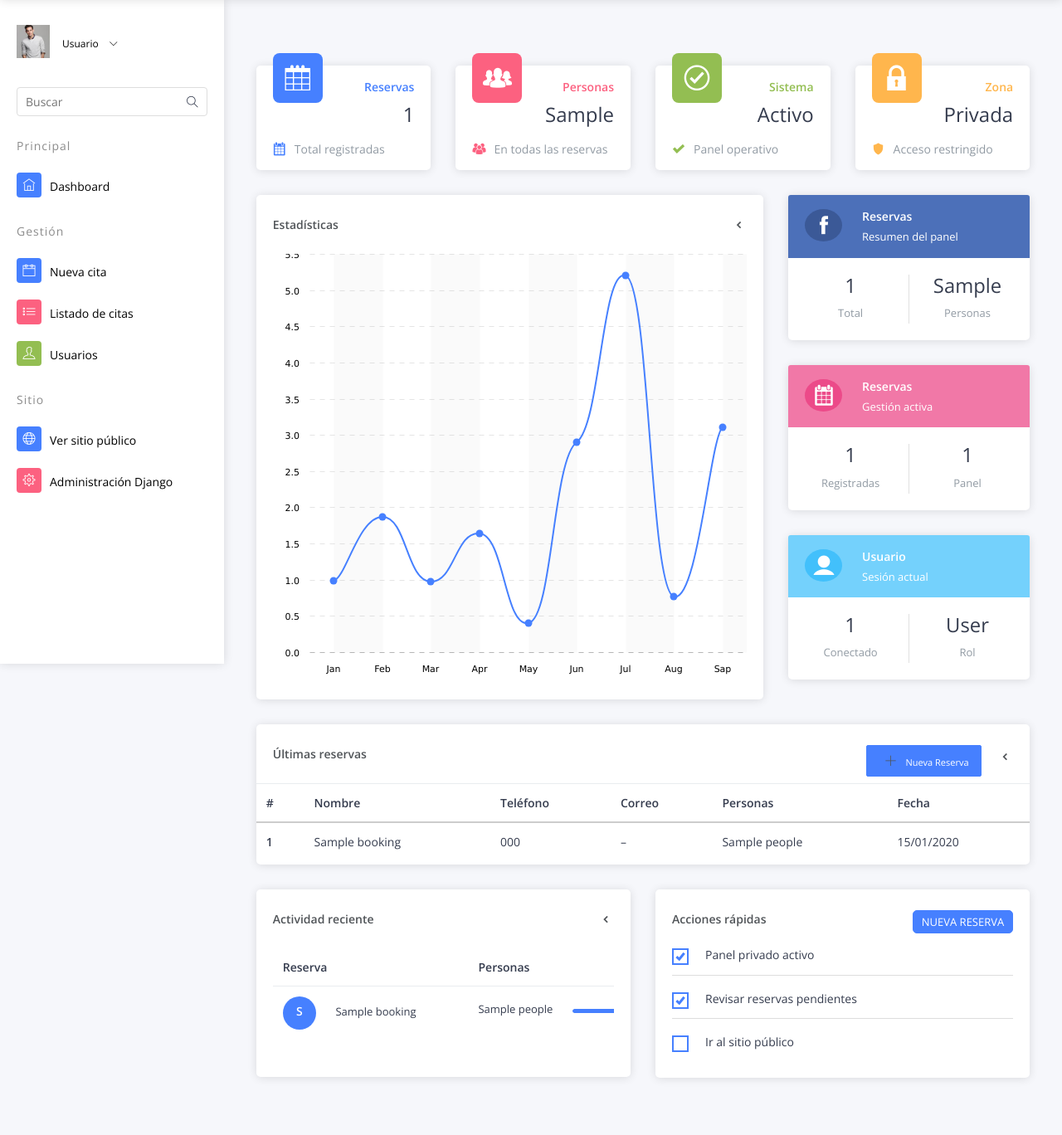
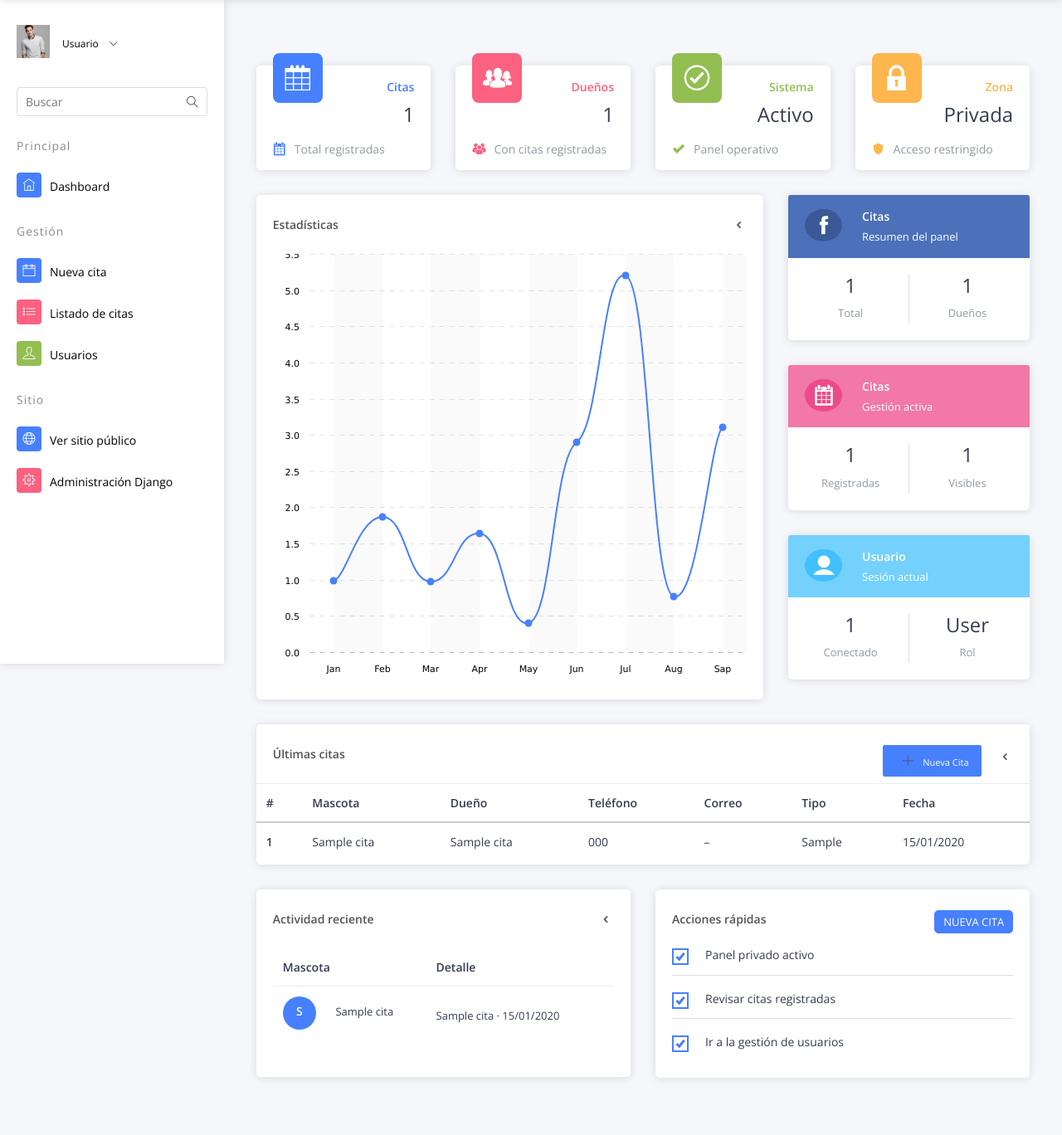
Before and after one commit to camilatuso9119-coder/Mi-proyecto, a Django app: template inicio/templates/private/dashboard.html in a window 1280 px wide. Shown: the part 80-1448 px from the top of the page at 83% size. Run offline with Django 3.2, Linux system fonts and the light colour scheme; the template is opened without the code that fills it: most values are stand-ins (such as "Sample title", 1, 10 or a date in 2020); some libraries are stand-ins or nearby versions; some web fonts are replaced.

Commit message:
Dejé más clara la pantalla principal

```diff
--- a/inicio/templates/private/dashboard.html
+++ b/inicio/templates/private/dashboard.html
@@ -6,13 +6,13 @@
 {% block contenido %}
 <div class="row">
 
-  <!-- Tarjetas widget (diseño Guruable) -->
+  <!-- Tarjetas widget -->
   <div class="col-md-6 col-xl-3">
     <div class="card widget-card-1">
       <div class="card-block-small">
         <i class="icofont icofont-calendar bg-c-blue card1-icon"></i>
-        <span class="text-c-blue f-w-600">Reservas</span>
-        <h4>{{ bookings_count }}</h4>
+        <span class="text-c-blue f-w-600">Citas</span>
+        <h4>{{ citas_count }}</h4>
         <div>
           <span class="f-left m-t-10 text-muted">
             <i class="text-c-blue f-16 icofont icofont-ui-calendar m-r-10"></i>Total registradas
@@ -26,11 +26,11 @@
     <div class="card widget-card-1">
       <div class="card-block-small">
         <i class="icofont icofont-users-alt-5 bg-c-pink card1-icon"></i>
-        <span class="text-c-pink f-w-600">Personas</span>
-        <h4>{{ bookings_people }}</h4>
+        <span class="text-c-pink f-w-600">Dueños</span>
+        <h4>{{ duenos_count }}</h4>
         <div>
           <span class="f-left m-t-10 text-muted">
-            <i class="text-c-pink f-16 icofont icofont-users m-r-10"></i>En todas las reservas
+            <i class="text-c-pink f-16 icofont icofont-users m-r-10"></i>Con citas registradas
           </span>
         </div>
       </div>
@@ -95,19 +95,19 @@
       <div class="card-header">
         <i class="icofont icofont-social-facebook"></i>
         <div class="d-inline-block">
-          <h5>Reservas</h5>
+          <h5>Citas</h5>
           <span>Resumen del panel</span>
         </div>
       </div>
       <div class="card-block text-center">
         <div class="row">
           <div class="col-6 b-r-default">
-            <h2>{{ bookings_count }}</h2>
+            <h2>{{ citas_count }}</h2>
             <p class="text-muted">Total</p>
           </div>
           <div class="col-6">
-            <h2>{{ bookings_people }}</h2>
-            <p class="text-muted">Personas</p>
+            <h2>{{ duenos_count }}</h2>
+            <p class="text-muted">Dueños</p>
           </div>
         </div>
       </div>
@@ -116,19 +116,19 @@
       <div class="card-header">
         <i class="icofont icofont-ui-calendar"></i>
         <div class="d-inline-block">
-          <h5>Reservas</h5>
+          <h5>Citas</h5>
           <span>Gestión activa</span>
         </div>
       </div>
       <div class="card-block text-center">
         <div class="row">
           <div class="col-6 b-r-default">
-            <h2>{{ bookings_count }}</h2>
+            <h2>{{ citas_count }}</h2>
             <p class="text-muted">Registradas</p>
           </div>
           <div class="col-6">
-            <h2>1</h2>
-            <p class="text-muted">Panel</p>
+            <h2>{{ citas|length }}</h2>
+            <p class="text-muted">Visibles</p>
           </div>
         </div>
       </div>
@@ -156,16 +156,16 @@
     </div>
   </div>
 
-  <!-- Tabla de reservas -->
+  <!-- Tabla de citas -->
   <div class="col-md-12 col-xl-12" id="reservas">
     <div class="card">
       <div class="card-header">
         <div class="card-header-left">
-          <h5>Últimas reservas</h5>
+          <h5>Últimas citas</h5>
         </div>
         <div class="card-header-right">
           <a href="{% url 'book' %}" class="btn btn-primary btn-sm">
-            <i class="ti-plus"></i> Nueva reserva
+            <i class="ti-plus"></i> Nueva cita
           </a>
           <ul class="list-unstyled card-option d-inline-block m-l-10">
             <li><i class="icofont icofont-simple-left"></i></li>
@@ -177,28 +177,30 @@
         </div>
       </div>
       <div class="card-block table-border-style">
-        {% if bookings %}
+        {% if citas %}
           <div class="table-responsive">
             <table class="table table-hover">
               <thead>
                 <tr>
                   <th>#</th>
-                  <th>Nombre</th>
+                  <th>Mascota</th>
+                  <th>Dueño</th>
                   <th>Teléfono</th>
                   <th>Correo</th>
-                  <th>Personas</th>
+                  <th>Tipo</th>
                   <th>Fecha</th>
                 </tr>
               </thead>
               <tbody>
-                {% for b in bookings %}
+                {% for cita in citas %}
                   <tr>
                     <th scope="row">{{ forloop.counter }}</th>
-                    <td>{{ b.name }}</td>
-                    <td>{{ b.phone }}</td>
-                    <td>{{ b.email|default:"–" }}</td>
-                    <td>{{ b.people }}</td>
-                    <td>{{ b.date|date:"d/m/Y"|default:"–" }}</td>
+                    <td>{{ cita.nombre_mascota }}</td>
+                    <td>{{ cita.nombre_dueno }}</td>
+                    <td>{{ cita.telefono }}</td>
+                    <td>{{ cita.email|default:"–" }}</td>
+                    <td>{{ cita.tipo_mascota }}</td>
+                    <td>{{ cita.fecha|date:"d/m/Y"|default:"–" }}</td>
                   </tr>
                 {% endfor %}
               </tbody>
@@ -206,7 +208,7 @@
           </div>
         {% else %}
           <p class="text-muted m-b-0">
-            No hay reservas registradas aún.
+            No hay citas registradas aún.
             <a href="{% url 'book' %}">Crear la primera →</a>
           </p>
         {% endif %}
@@ -236,25 +238,23 @@
           <table class="table table-hover">
             <thead>
               <tr>
-                <th>Reserva</th>
-                <th>Personas</th>
+                <th>Mascota</th>
+                <th>Detalle</th>
               </tr>
             </thead>
             <tbody>
-              {% for b in bookings|slice:":5" %}
+              {% for cita in citas|slice:":5" %}
                 <tr>
                   <td>
                     <div class="task-contain">
-                      <h6 class="bg-c-blue d-inline-block text-center">{{ b.name|slice:":1"|upper }}</h6>
-                      <p class="d-inline-block m-l-20">{{ b.name }}</p>
+                      <h6 class="bg-c-blue d-inline-block text-center">{{ cita.nombre_mascota|slice:":1"|upper }}</h6>
+                      <p class="d-inline-block m-l-20">{{ cita.nombre_mascota }}</p>
                     </div>
                   </td>
                   <td>
-                    <p class="d-inline-block m-r-20">{{ b.people }}</p>
-                    <div class="progress d-inline-block">
-                      <div class="progress-bar bg-c-blue" role="progressbar"
-                           style="width:{% widthratio b.people 10 100 %}%"></div>
-                    </div>
+                    <p class="d-inline-block m-r-20 mb-0">
+                      {{ cita.nombre_dueno }}{% if cita.fecha %} · {{ cita.fecha|date:"d/m/Y" }}{% endif %}
+                    </p>
                   </td>
                 </tr>
               {% empty %}
@@ -276,7 +276,7 @@
           <h5>Acciones rápidas</h5>
         </div>
         <div class="card-header-right">
-          <a href="{% url 'book' %}" class="btn btn-card btn-primary">Nueva reserva</a>
+          <a href="{% url 'book' %}" class="btn btn-card btn-primary">Nueva cita</a>
         </div>
       </div>
       <div class="card-block">
@@ -298,18 +298,18 @@
               <span class="cr">
                 <i class="cr-icon icofont icofont-ui-check txt-default"></i>
               </span>
-              <span><h6>Revisar reservas pendientes</h6></span>
+              <span><h6>Revisar citas registradas</h6></span>
             </label>
           </div>
         </div>
         <div class="to-do-list">
           <div class="checkbox-fade fade-in-primary d-block">
             <label class="check-task d-block">
-              <input type="checkbox">
+              <input type="checkbox" checked disabled>
               <span class="cr">
                 <i class="cr-icon icofont icofont-ui-check txt-default"></i>
               </span>
-              <span><h6>Ir al sitio público</h6></span>
+              <span><h6>Ir a la gestión de usuarios</h6></span>
             </label>
           </div>
         </div>
```
